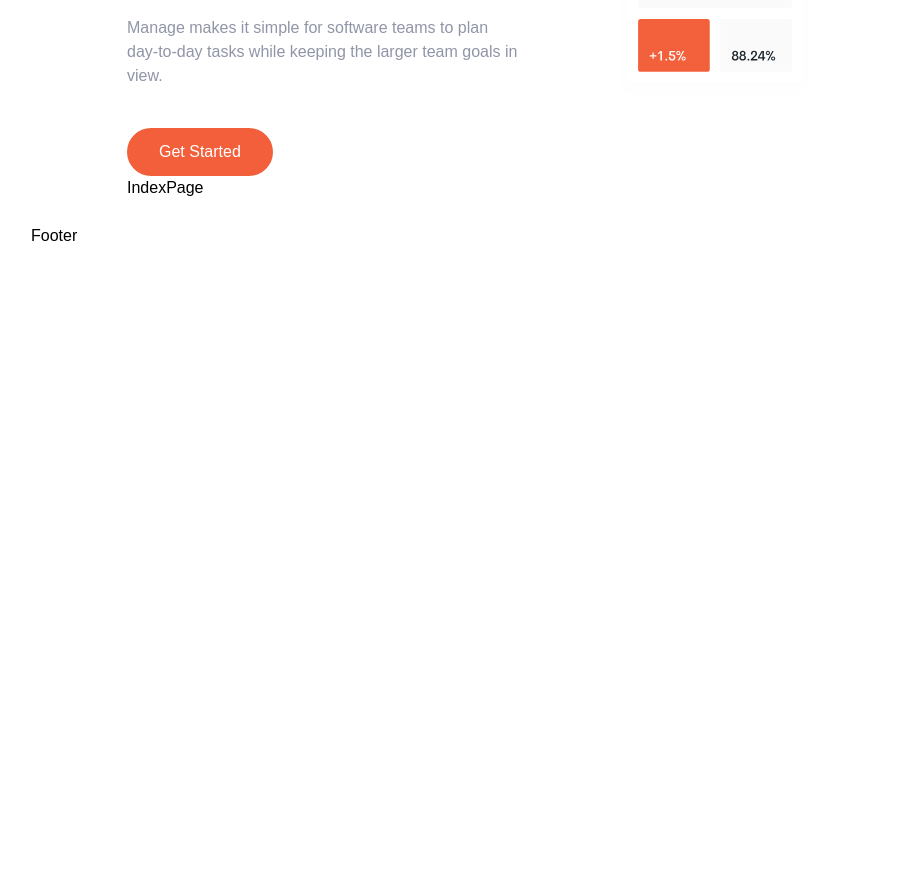
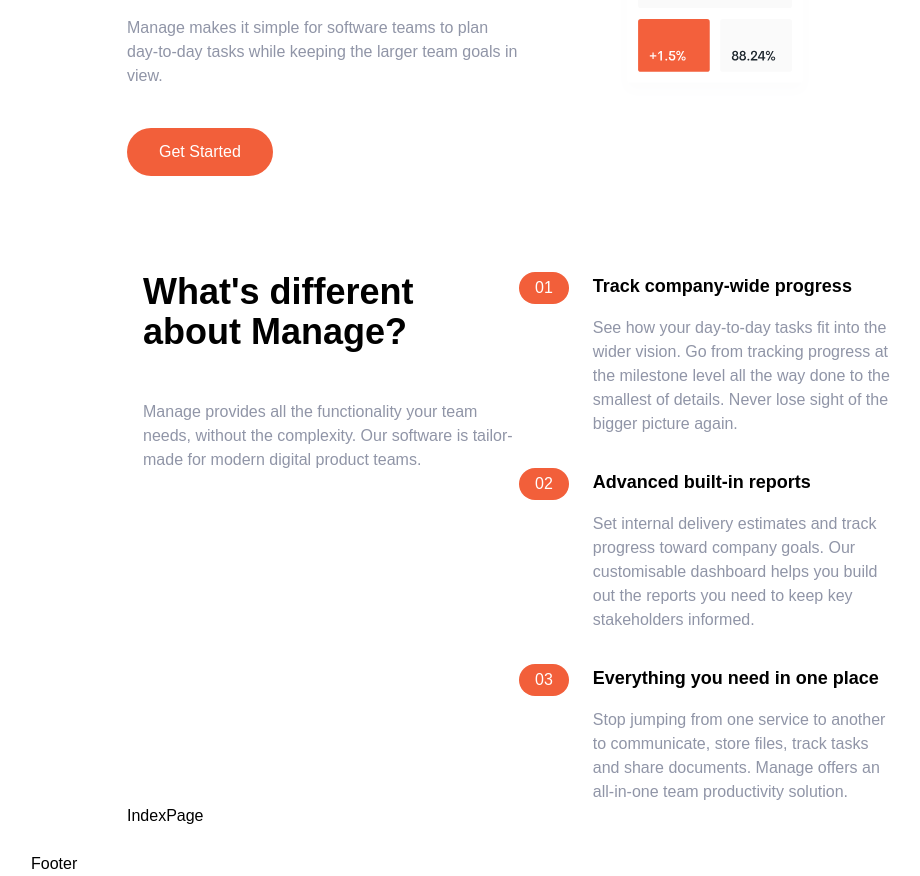
Before and after one commit to Yosef-Ali/ms-plus-web, a Gatsby site: page / in a window 1280 px wide. Shown: the part 500-1376 px from the top of the page, without its empty margins (121-1041 px from the left). Before the commit the page ends 800 px from the top, so only its background shows below. Built offline with nearby package versions, Linux system fonts and the light colour scheme; Gatsby itself is replaced by a stand-in of ours.

Commit message:
Features section done

```diff
--- /dev/null
+++ b/src/components/Features.js
@@ -0,0 +1,99 @@
+import React from "react"
+
+const Features = () => {
+  return (
+    <div className="container flex flex-col px-4 mx-auto mt-24 space-y-12 md:space-y-0 md:flex-row">
+      <div className="flex flex-col space-y-12 md:w-1/2">
+        <h2 className="max-w-md text-4xl font-bold text-center md:text-left">
+          What's different about Manage?
+        </h2>
+        <p className="max-w-sm text-center text-darkGrayishBlue md:text-left">
+          Manage provides all the functionality your team needs, without the
+          complexity. Our software is tailor-made for modern digital product
+          teams.
+        </p>
+      </div>
+      <div className="flex flex-col space-y-8 md:w-1/2">
+        {/* <!-- List Item 1 --> */}
+        <div className="flex flex-col space-y-3 md:space-y-0 md:space-x-6 md:flex-row">
+          {/* <!-- Heading --> */}
+          <div className="rounded-l-full bg-brightRedSupLight md:bg-transparent">
+            <div className="flex items-center space-x-2">
+              <div className="px-4 py-2 text-white rounded-full md:py-1 bg-brightRed">
+                01
+              </div>
+              <h3 className="text-base font-bold md:mb-4 md:hidden">
+                Track company-wide progress
+              </h3>
+            </div>
+          </div>
+
+          <div>
+            <h3 className="hidden mb-4 text-lg font-bold md:block">
+              Track company-wide progress
+            </h3>
+            <p className="text-darkGrayishBlue">
+              See how your day-to-day tasks fit into the wider vision. Go from
+              tracking progress at the milestone level all the way done to the
+              smallest of details. Never lose sight of the bigger picture again.
+            </p>
+          </div>
+        </div>
+
+        {/* <!-- List Item 2 --> */}
+        <div className="flex flex-col space-y-3 md:space-y-0 md:space-x-6 md:flex-row">
+          {/* <!-- Heading --> */}
+          <div className="rounded-l-full bg-brightRedSupLight md:bg-transparent">
+            <div className="flex items-center space-x-2">
+              <div className="px-4 py-2 text-white rounded-full md:py-1 bg-brightRed">
+                02
+              </div>
+              <h3 className="text-base font-bold md:mb-4 md:hidden">
+                Advanced built-in reports
+              </h3>
+            </div>
+          </div>
+
+          <div>
+            <h3 className="hidden mb-4 text-lg font-bold md:block">
+              Advanced built-in reports
+            </h3>
+            <p class="text-darkGrayishBlue">
+              Set internal delivery estimates and track progress toward company
+              goals. Our customisable dashboard helps you build out the reports
+              you need to keep key stakeholders informed.
+            </p>
+          </div>
+        </div>
+
+        {/* <!-- List Item 3 --> */}
+        <div class="flex flex-col space-y-3 md:space-y-0 md:space-x-6 md:flex-row">
+          {/* <!-- Heading --> */}
+          <div class="rounded-l-full bg-brightRedSupLight md:bg-transparent">
+            <div class="flex items-center space-x-2">
+              <div class="px-4 py-2 text-white rounded-full md:py-1 bg-brightRed">
+                03
+              </div>
+              <h3 class="text-base font-bold md:mb-4 md:hidden">
+                Everything you need in one place
+              </h3>
+            </div>
+          </div>
+
+          <div>
+            <h3 class="hidden mb-4 text-lg font-bold md:block">
+              Everything you need in one place
+            </h3>
+            <p class="text-darkGrayishBlue">
+              Stop jumping from one service to another to communicate, store
+              files, track tasks and share documents. Manage offers an
+              all-in-one team productivity solution.
+            </p>
+          </div>
+        </div>
+      </div>
+    </div>
+  )
+}
+
+export default Features
--- a/src/pages/index.js
+++ b/src/pages/index.js
@@ -1,4 +1,5 @@
 import React from "react"
+import Features from "../components/Features"
 import Hero from "../components/Hero"
 import Layout from "../components/Layout"
 
@@ -6,6 +7,7 @@
   return (
     <Layout>
       <Hero />
+      <Features />
       IndexPage
     </Layout>
   )
```
